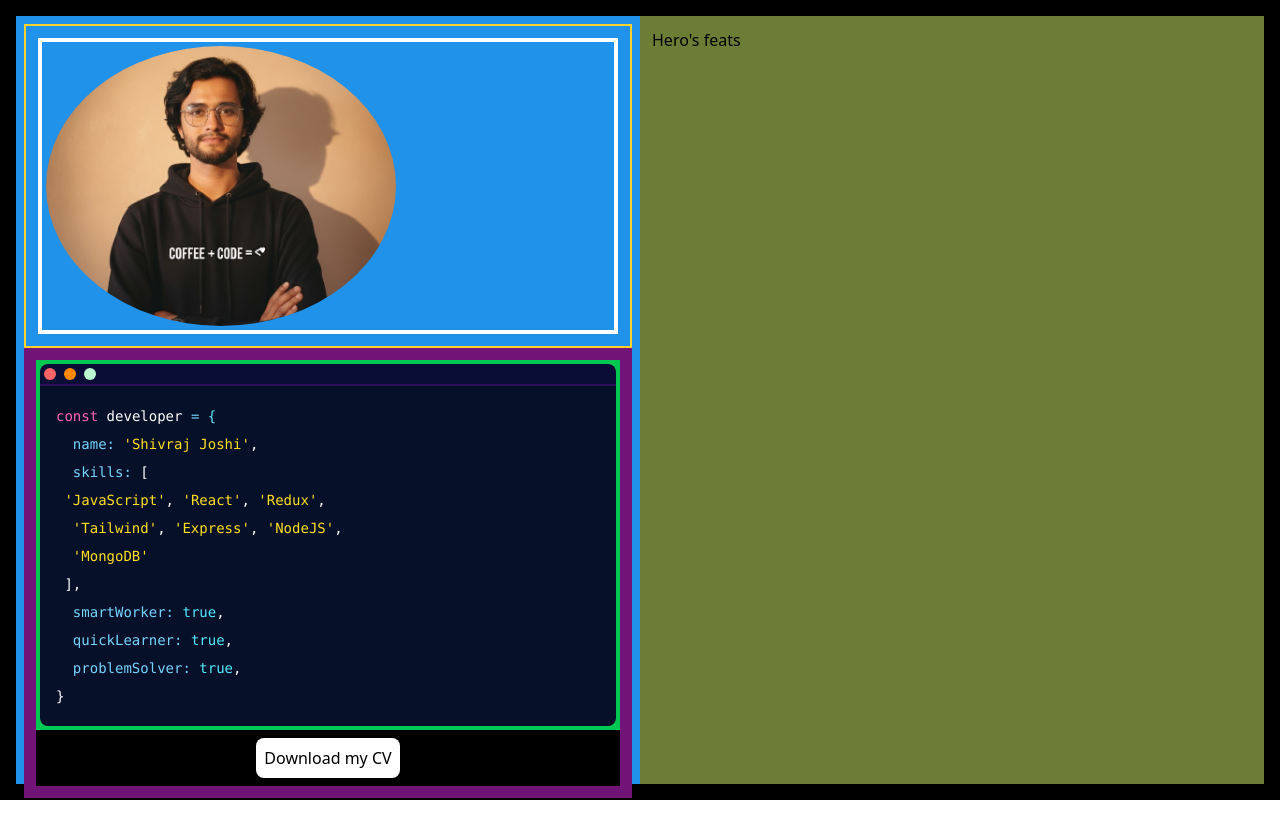
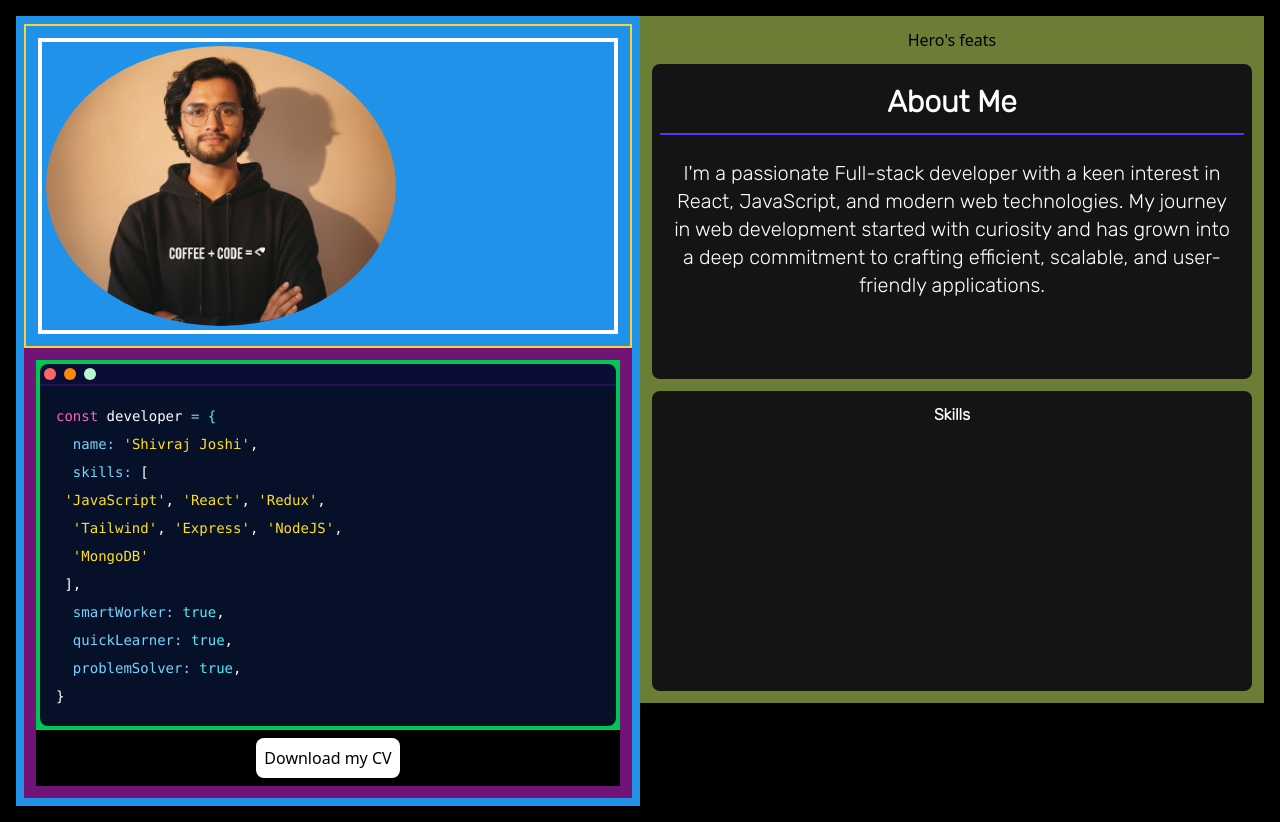
Before and after one commit to Shivraj-Joshi/portfolio_2.0, a React (Vite) app in the folder portfolio/: page / in a window 1280 px wide. Before the commit the page ends 800 px from the top, so only its background shows below. Built offline with nearby package versions, Linux system fonts and the light colour scheme.

Commit message:
components added

```diff
--- a/portfolio/src/App.jsx
+++ b/portfolio/src/App.jsx
@@ -4,7 +4,7 @@ import Feats from "./Components/Feats";
 function App() {
   return (
     <>
-      <div className="main-container bg-black md:flex h-screen w-screen p-4">
+      <div className="main-container bg-black md:flex h-full w-full p-4">
         <Hero />
         <Feats />
       </div>
--- a/portfolio/src/Components/About.jsx
+++ b/portfolio/src/Components/About.jsx
@@ -3,14 +3,19 @@ import React from "react";
 const About = () => {
   return (
     <>
-      <div className="main-container bg-[#06392f] p-2 h-auto w-[600px] rounded-2xl text-white flex flex-col gap-4">
-        <h1 className=" text-center p-2 border-b-2">About Me</h1>
-        <p className="text-center">
-          I'm a passionate Full-stack developer with a keen interest in React,
-          JavaScript, and modern web technologies. My journey in web development
-          started with curiosity and has grown into a deep commitment to
-          crafting efficient, scalable, and user-friendly applications.
-        </p>
+      <div className="main-container bg-[#141414] p-2 h-auto  md:w-[600px] rounded-lg text-white flex flex-col gap-4 font-myfont">
+        <div className=" p-2 border-b-2 border-[#5237f9]">
+          <h1 className=" text-center  text-[30px] font-bold ">About Me</h1>
+        </div>
+        <div className="p-2 text-center md:h-[220px]">
+          <p className="text-center  text-xl ">
+            I'm a passionate Full-stack developer with a keen interest in React,
+            JavaScript, and modern web technologies. My journey in web
+            development started with curiosity and has grown into a deep
+            commitment to crafting efficient, scalable, and user-friendly
+            applications.
+          </p>
+        </div>
       </div>
     </>
   );
--- a/portfolio/src/Components/Feats.jsx
+++ b/portfolio/src/Components/Feats.jsx
@@ -1,12 +1,14 @@
 import React from "react";
 import About from "./About";
+import Skills from "./Skills";
 
 const Feats = () => {
   return (
     <>
-      <div className="main-container bg-[#6c7d36] h-auto md:h-full md:w-[50%] p-3">
+      <div className="main-container bg-[#6c7d36] h-auto md:h-full md:w-[50%] p-3 md:place-items-center flex flex-col gap-3">
         <h1>Hero's feats</h1>
-        {/* <About /> */}
+        <About />
+        <Skills />
       </div>
     </>
   );
--- /dev/null
+++ b/portfolio/src/Components/Skills.jsx
@@ -0,0 +1,13 @@
+import React from "react";
+
+const Skills = () => {
+  return (
+    <>
+      <div className="bg-[#141414] h-[150px] md:h-[300px] md:w-[600px] p-3 rounded-lg">
+        <h1 className="text-center font-bold text-white font-myfont">Skills</h1>
+      </div>
+    </>
+  );
+};
+
+export default Skills;
--- a/portfolio/src/index.css
+++ b/portfolio/src/index.css
@@ -1,3 +1,12 @@
+@font-face {
+  font-family: "MyFont";
+  src: url("./assets/fonts/MyFont.ttf") format("truetype");
+}
+
+@theme {
+  --font-myfont: "MyFont", sans-serif;
+}
+
 @import "tailwindcss";
 
 /* :root {
```
Also changed, not shown: portfolio/src/assets/fonts/MyFont.ttf (added), 1 other file (tests, documents, lock files or other folders).
